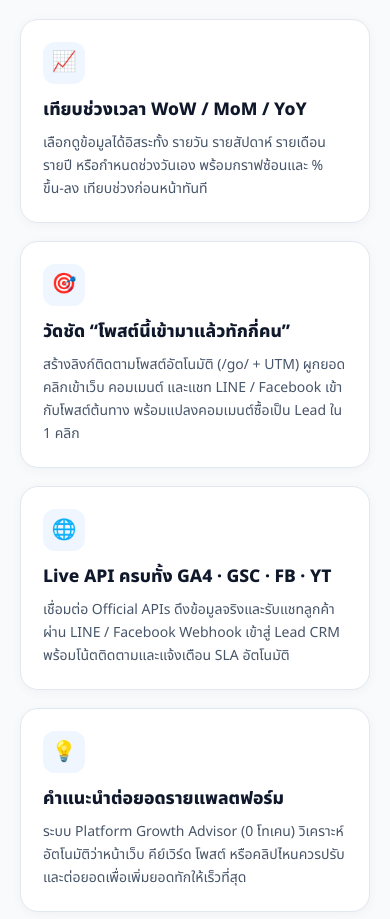
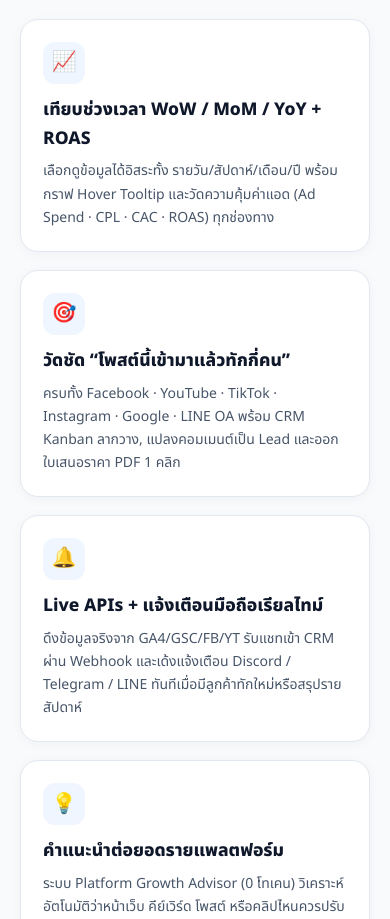
Before and after one commit to mailzabaja55-tech/PulseMetrics-site, a plain HTML site: page index.html in a window 390 px wide. Shown: the part 2091-3010 px from the top of the page. Drawn offline with Linux system fonts and the light colour scheme.

Commit message:
PulseMetrics v3.0.0 Ultimate: Chart Tooltips, Custom Modals, Ctrl+K, Ad Spend ROAS/CPL, CRM Kanban + Quotation PDF, Mobile Alerts, TikTok/IG, License Key & Client Bundler

```diff
--- a/index.html
+++ b/index.html
@@ -124,9 +124,9 @@ input:focus,textarea:focus,select:focus{outline:none;border-color:var(--ac);back
     <p>ไม่ต้องเปิดสลับ 5 หน้าต่างหรือมานั่งทำรายงานมือทุกสัปดาห์ เห็นครบทั้งยอดเข้าเว็บ คีย์เวิร์ด Google และยอดทักจากแต่ละโพสต์</p>
   </div>
   <div class="grid3">
-    <div class="card"><div class="ic">📈</div><h3>เทียบช่วงเวลา WoW / MoM / YoY</h3><p>เลือกดูข้อมูลได้อิสระทั้ง รายวัน รายสัปดาห์ รายเดือน รายปี หรือกำหนดช่วงวันเอง พร้อมกราฟซ้อนและ % ขึ้น-ลง เทียบช่วงก่อนหน้าทันที</p></div>
-    <div class="card"><div class="ic">🎯</div><h3>วัดชัด “โพสต์นี้เข้ามาแล้วทักกี่คน”</h3><p>สร้างลิงก์ติดตามโพสต์อัตโนมัติ (/go/ + UTM) ผูกยอดคลิกเข้าเว็บ คอมเมนต์ และแชท LINE / Facebook เข้ากับโพสต์ต้นทาง พร้อมแปลงคอมเมนต์ซื้อเป็น Lead ใน 1 คลิก</p></div>
-    <div class="card"><div class="ic">🌐</div><h3>Live API ครบทั้ง GA4 · GSC · FB · YT</h3><p>เชื่อมต่อ Official APIs ดึงข้อมูลจริงและรับแชทลูกค้าผ่าน LINE / Facebook Webhook เข้าสู่ Lead CRM พร้อมโน้ตติดตามและแจ้งเตือน SLA อัตโนมัติ</p></div>
+    <div class="card"><div class="ic">📈</div><h3>เทียบช่วงเวลา WoW / MoM / YoY + ROAS</h3><p>เลือกดูข้อมูลได้อิสระทั้ง รายวัน/สัปดาห์/เดือน/ปี พร้อมกราฟ Hover Tooltip และวัดความคุ้มค่าแอด (Ad Spend · CPL · CAC · ROAS) ทุกช่องทาง</p></div>
+    <div class="card"><div class="ic">🎯</div><h3>วัดชัด “โพสต์นี้เข้ามาแล้วทักกี่คน”</h3><p>ครบทั้ง Facebook · YouTube · TikTok · Instagram · Google · LINE OA พร้อม CRM Kanban ลากวาง, แปลงคอมเมนต์เป็น Lead และออกใบเสนอราคา PDF 1 คลิก</p></div>
+    <div class="card"><div class="ic">🔔</div><h3>Live APIs + แจ้งเตือนมือถือเรียลไทม์</h3><p>ดึงข้อมูลจริงจาก GA4/GSC/FB/YT รับแชทเข้า CRM ผ่าน Webhook และเด้งแจ้งเตือน Discord / Telegram / LINE ทันทีเมื่อมีลูกค้าทักใหม่หรือสรุปรายสัปดาห์</p></div>
     <div class="card"><div class="ic">💡</div><h3>คำแนะนำต่อยอดรายแพลตฟอร์ม</h3><p>ระบบ Platform Growth Advisor (0 โทเคน) วิเคราะห์อัตโนมัติว่าหน้าเว็บ คีย์เวิร์ด โพสต์ หรือคลิปไหนควรปรับและต่อยอดเพื่อเพิ่มยอดทักให้เร็วที่สุด</p></div>
     <div class="card"><div class="ic">🏆</div><h3>เป้าหมายบริษัท &amp; Executive PDF</h3><p>ตั้งเป้ารายเดือน/ไตรมาสของบริษัท พร้อมคาดการณ์ถึงเป้า และกดออกรายงานสรุปผู้บริหาร A4 พร้อมพิมพ์เป็น PDF ใน 1 คลิก</p></div>
     <div class="card"><div class="ic">📊</div><h3>ส่งออก Google Sheets 6 แท็บ + Backup NAS</h3><p>ซิงก์ตัวเลขแดชบอร์ดเข้า Google Sheets KPI อัตโนมัติรายชั่วโมง/รายวัน ดาวน์โหลด Excel สำรอง และ Backup/Restore ฐานข้อมูล SQLite ได้ใน 1 คลิก</p></div>
```
